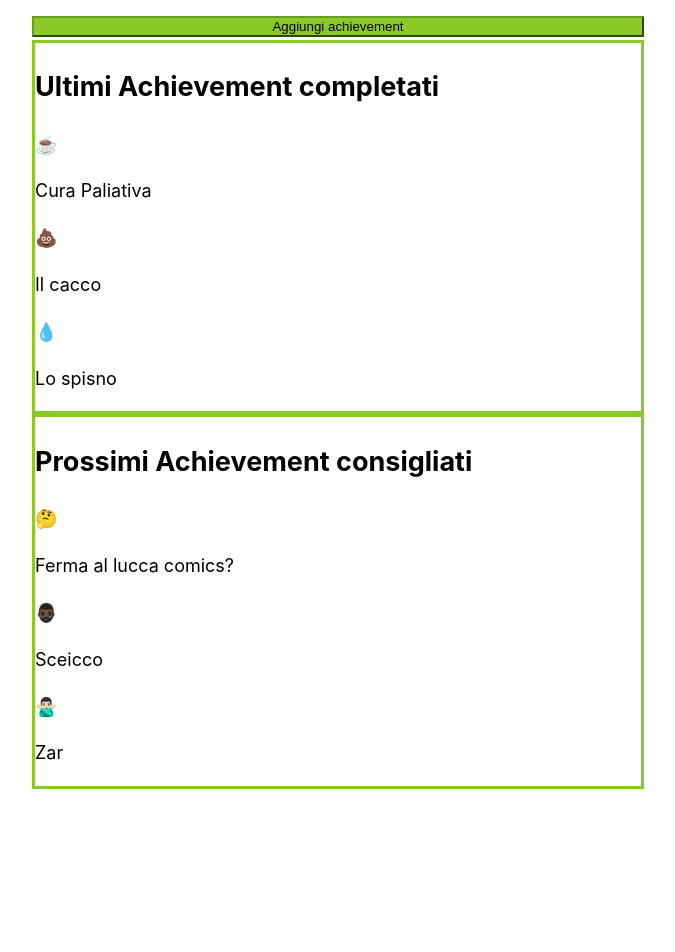
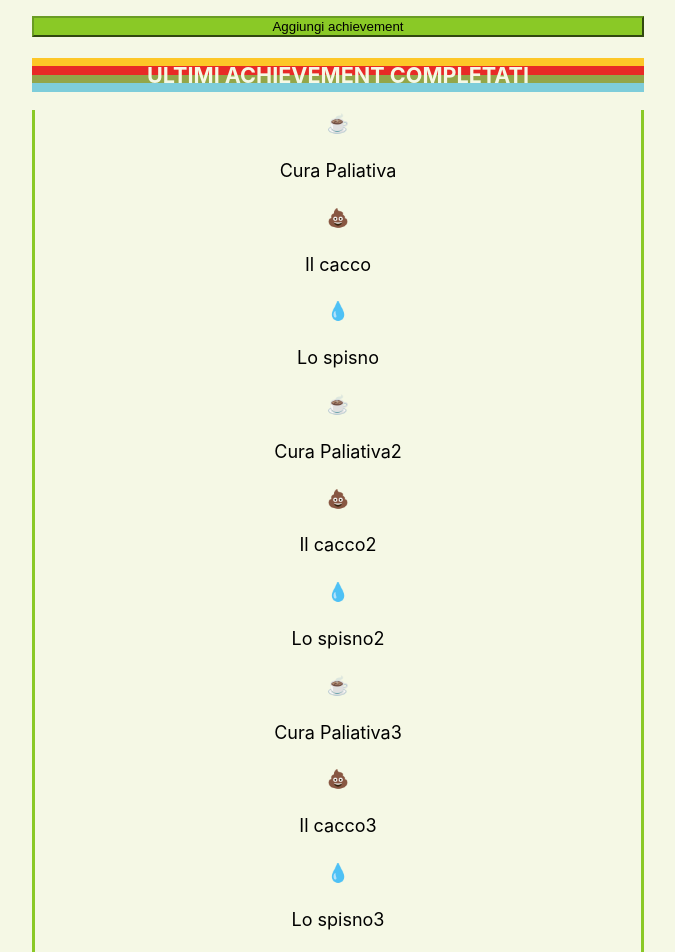
Before and after one commit to cecia234/palioDiLuccApp, a Next.js app: page /home in a window 1280 px wide. Shown: the part 320-1272 px from the top of the page, without its empty margins (302-977 px from the left). Before the commit the page ends 1217 px from the top, so only its background shows below. Built offline with nearby package versions, Linux system fonts and the light colour scheme.

Commit message:
[feat] Restyle achievementcontainer, grid on achievements

```diff
--- /dev/null
+++ b/components/home/achievement.module.css
@@ -0,0 +1,6 @@
+.icon {
+  text-align: center;
+}
+.name {
+  text-align: center;
+}
--- a/components/home/achievement.tsx
+++ b/components/home/achievement.tsx
@@ -1,11 +1,14 @@
 import { IAchievement } from "../../pages/home";
-
+import Stack from 'react-bootstrap/Stack';
+import styles from './achievement.module.css';
 
 export default function Achievement({data}: {data: IAchievement}) {
     return (
         <>
-            <p>{data.icon}</p>
-            <p>{data.name}</p>
+            <Stack>
+                <p className={styles.icon}>{data.icon}</p>
+                <p className={styles.name}>{data.name}</p>
+            </Stack>
         </>
     )
 }
--- a/components/home/achievementContainer.module.css
+++ b/components/home/achievementContainer.module.css
@@ -1,4 +1,21 @@
 .divcolor {
   border-color: #8ac926;
   border-style: solid;
+  border-top-style: none;
+  margin-top: 0;
 }
+
+.title {
+  background-image: linear-gradient(#FDC727 0%,
+      #FDC727 25%,
+      #E82A26 25%,
+      #E82A26 50%,
+      #93A649 50%,
+      #93A649 75%,
+      #7ECDDA 75%,
+      #7ECDDA 100%);
+  margin-bottom: 0;
+  text-align: center;
+  font-size: larger;
+  color: #f5f8e5;
+}
--- a/components/home/achievementContainer.tsx
+++ b/components/home/achievementContainer.tsx
@@ -1,16 +1,47 @@
 import { IAchievement } from "../../pages/home";
 import Achievement from "./achievement";
 import styles from './achievementContainer.module.css';
+import { Stack } from "react-bootstrap";
+import Container from 'react-bootstrap/Container';
+import Row from 'react-bootstrap/Row';
+import Col from 'react-bootstrap/Col';
 
-export default function AchievementContainer({achievements, title}: {achievements: IAchievement[], title: string}) {
+export default function AchievementContainer({ achievements, title }: { achievements: IAchievement[], title: string }) {
+    const rows = getRows(achievements);
+
     return (
         <>
-            <div className={styles.divcolor}>
-            <h2> {title} </h2>
-            {achievements.map((achievement: IAchievement) => {
-                return <Achievement data = {achievement}></Achievement>
-            })}
-            </div>
+            <Stack>
+                <h2 className={styles.title}> {title.toUpperCase()} </h2>
+                <div className={styles.divcolor}>
+                        <Container>
+                            <Row>
+                                {rows[0]}
+                            </Row>
+                            <Row>
+                                {rows[1]}
+                            </Row>
+                            <Row>
+                                {rows[2]}
+                            </Row>
+                        </Container>
+                </div>
+            </Stack>
         </>
     )
 }
+
+function getRows(achievements: IAchievement[]) {
+    const rows = [];
+    let a = [];
+    for (let i = 0; i < achievements.length; i++) {
+        const element = <Col><Achievement data={achievements[i] || { name: '', icon: '' }}></Achievement></Col>;
+        if (i === 3 || i === 6) {
+            rows.push(a);
+            a = [];
+        }
+        a.push(element);
+    }
+    rows.push(a);
+    return rows;
+}
--- a/components/layout.module.css
+++ b/components/layout.module.css
@@ -2,6 +2,7 @@
     max-width: 36rem;
     padding: 0 1rem;
     margin: 3rem auto 6rem;
+    background-color: #f5f8e5;
   }
 
   .header {
--- a/pages/home.tsx
+++ b/pages/home.tsx
@@ -21,6 +21,30 @@ const lastCompletedAchievements: IAchievement[] = [
         name: "Lo spisno",
         icon: "💧"
     },
+    {
+        name: "Cura Paliativa2",
+        icon: "☕"
+    },
+    {
+        name: "Il cacco2",
+        icon: "💩"
+    },
+    {
+        name: "Lo spisno2",
+        icon: "💧"
+    },
+    {
+        name: "Cura Paliativa3",
+        icon: "☕"
+    },
+    {
+        name: "Il cacco3",
+        icon: "💩"
+    },
+    {
+        name: "Lo spisno3",
+        icon: "💧"
+    },
 ];
 
 const nextAchievementsToComplete: IAchievement[] = [
@@ -34,6 +58,30 @@ const nextAchievementsToComplete: IAchievement[] = [
     },
     {
         name: "Zar",
+        icon: "🙅🏻‍♂️"
+    },
+    {
+        name: "Ferma al lucca comics? 2",
+        icon: "🤔"
+    },
+    {
+        name: "Sceicco 2",
+        icon: "🧔🏿‍♂️"
+    },
+    {
+        name: "Zar 2",
+        icon: "🙅🏻‍♂️"
+    },
+    {
+        name: "Ferma al lucca comics? 3",
+        icon: "🤔"
+    },
+    {
+        name: "Sceicco 3",
+        icon: "🧔🏿‍♂️"
+    },
+    {
+        name: "Zar 3",
         icon: "🙅🏻‍♂️"
     },
 ];
--- a/styles/global.css
+++ b/styles/global.css
@@ -6,6 +6,7 @@ body {
     Cantarell, Fira Sans, Droid Sans, Helvetica Neue, sans-serif;
   line-height: 1.6;
   font-size: 18px;
+  background-color: #f5f8e5;
 }
 
 * {
```
